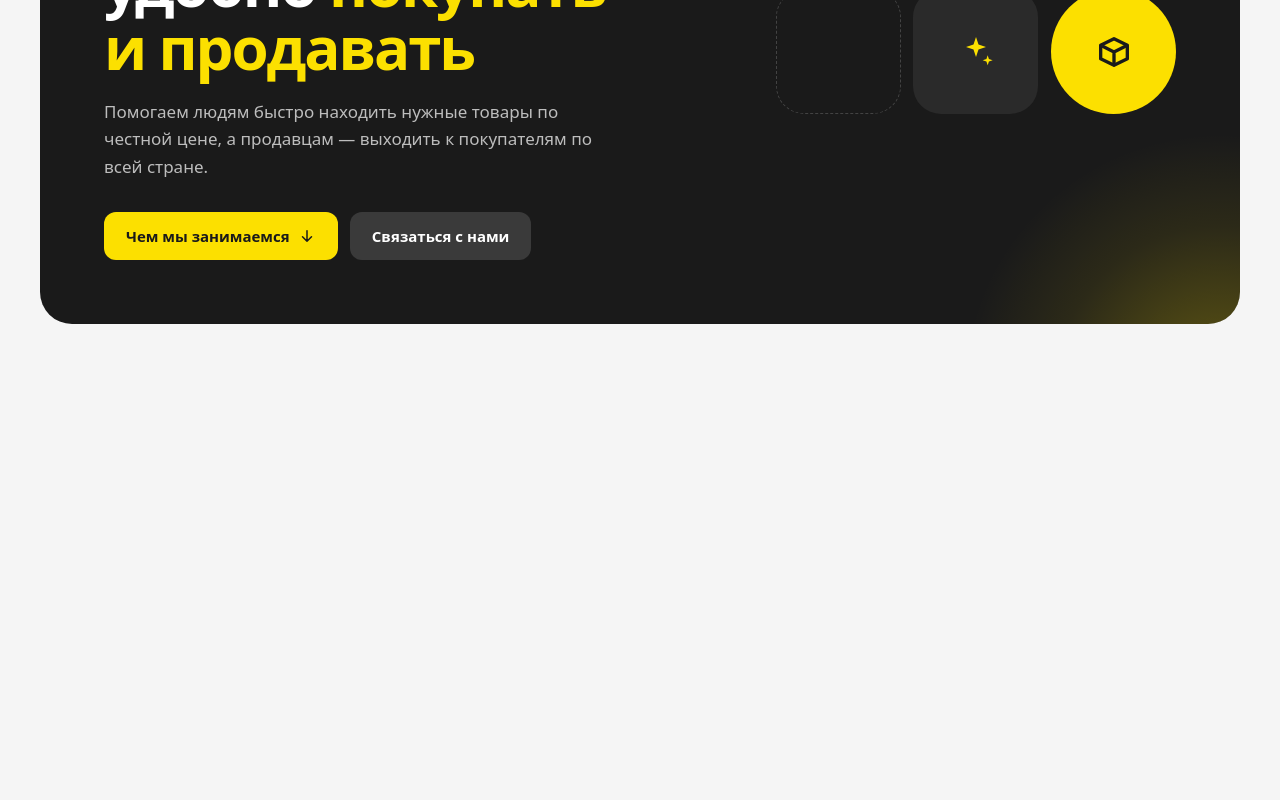
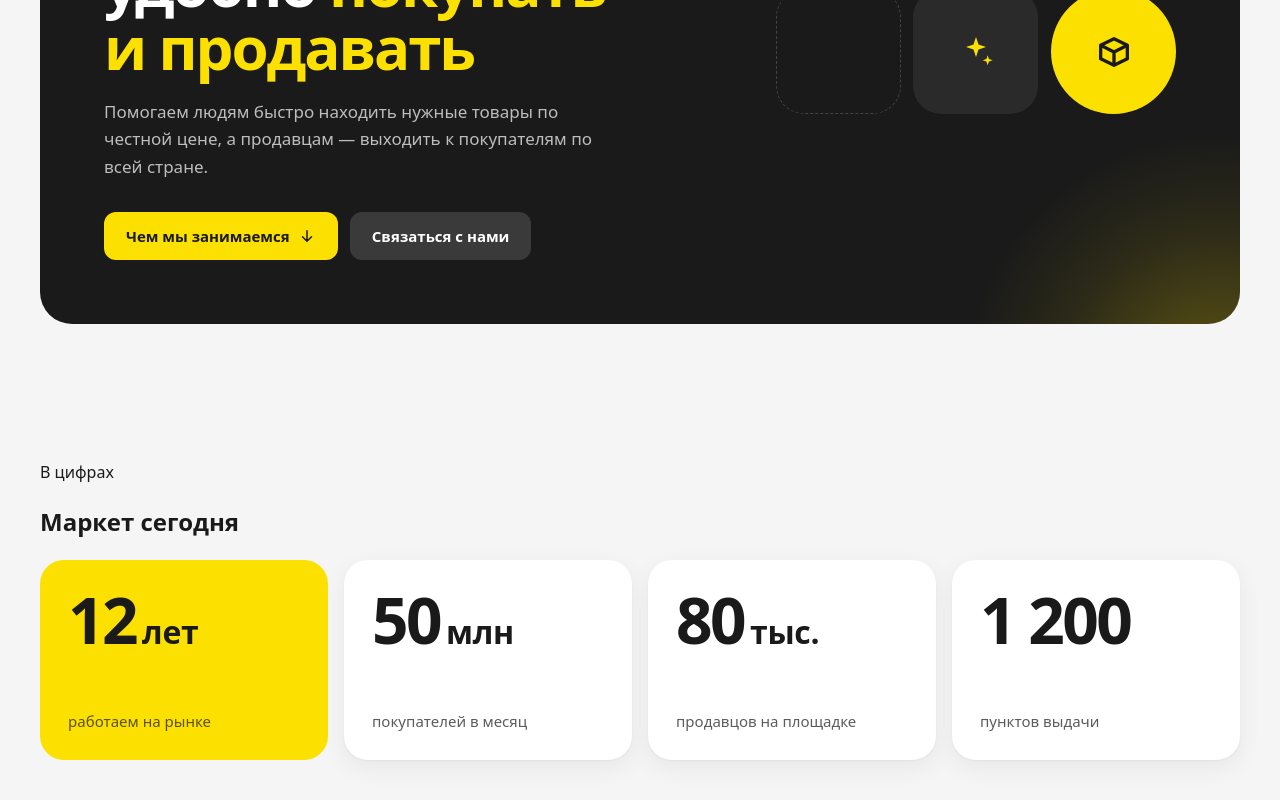
Before and after one commit to K1yotakaaa/yandex-market-clone, a React (Vite) app in the folder apps/remotes/about/: page / in a window 1280 px wide. Shown: the part 306-1106 px from the top of the page. Before the commit the page ends 800 px from the top, so only its background shows below. Built offline with nearby package versions, Linux system fonts and the light colour scheme.

Commit message:
feat(about): add stats section

```diff
--- a/apps/remotes/about/src/AboutPage.tsx
+++ b/apps/remotes/about/src/AboutPage.tsx
@@ -2,6 +2,7 @@ import { NAV_ITEMS } from './data/content';
 import { useActiveSection } from './hooks/useActiveSection';
 import { AnchorNav } from './components/AnchorNav';
 import { Hero } from './components/Hero';
+import { Stats } from './components/Stats';
 import styles from './AboutPage.module.css';
 
 const SECTION_IDS = NAV_ITEMS.map((item) => item.id);
@@ -14,6 +15,7 @@ export default function AboutPage() {
       <AnchorNav items={NAV_ITEMS} active={active} onSelect={scrollTo} />
       <main className={styles.main}>
         <Hero onNavigate={scrollTo} />
+        <Stats />
       </main>
     </div>
   );
--- /dev/null
+++ b/apps/remotes/about/src/components/Section.tsx
@@ -0,0 +1,27 @@
+import type { ReactNode } from 'react';
+import type { SectionId } from '../data/content';
+import styles from './Section.module.css';
+
+type Props = {
+  id: SectionId;
+  eyebrow: string;
+  title: string;
+  lead?: string;
+  children: ReactNode;
+};
+
+export function Section({ id, eyebrow, title, lead, children }: Props) {
+  const titleId = `${id}-title`;
+  return (
+    <section id={id} className={styles.section} aria-labelledby={titleId}>
+      <header className={styles.head}>
+        <p className={styles.eyebrow}>{eyebrow}</p>
+        <h2 id={titleId} className={styles.title}>
+          {title}
+        </h2>
+        {lead && <p className={styles.lead}>{lead}</p>}
+      </header>
+      {children}
+    </section>
+  );
+}
--- /dev/null
+++ b/apps/remotes/about/src/components/Stats.module.css
@@ -0,0 +1,86 @@
+.grid {
+  display: grid;
+  grid-template-columns: repeat(2, minmax(0, 1fr));
+  gap: 12px;
+  margin: 0;
+  padding: 0;
+  list-style: none;
+}
+
+.card {
+  display: flex;
+  flex-direction: column;
+  justify-content: space-between;
+  gap: 24px;
+  min-height: 160px;
+  padding: 20px;
+  border-radius: var(--ym-radius-l);
+  background: var(--ym-card);
+  box-shadow: var(--ym-shadow);
+}
+
+.card:first-child {
+  background: var(--ym-yellow);
+  color: var(--ym-ink);
+  box-shadow: none;
+}
+
+.value {
+  display: flex;
+  align-items: baseline;
+  flex-wrap: wrap;
+  gap: 0 6px;
+  margin: 0;
+  font-size: 40px;
+  font-weight: 800;
+  line-height: 1;
+  letter-spacing: -0.04em;
+  font-variant-numeric: tabular-nums;
+  white-space: nowrap;
+}
+
+.unit {
+  font-size: 0.5em;
+  font-weight: 700;
+  letter-spacing: -0.01em;
+}
+
+.label {
+  margin: 0;
+  color: var(--ym-text-2);
+  font-size: 14px;
+  line-height: 1.4;
+}
+
+.card:first-child .label {
+  color: rgba(26, 26, 26, 0.72);
+}
+
+@media (min-width: 768px) {
+  .grid {
+    gap: 16px;
+  }
+
+  .card {
+    min-height: 200px;
+    padding: 28px;
+  }
+
+  .value {
+    font-size: 56px;
+  }
+
+  .label {
+    font-size: 15px;
+  }
+}
+
+@media (min-width: 1024px) {
+  .grid {
+    grid-template-columns: repeat(4, minmax(0, 1fr));
+  }
+
+  .value {
+    font-size: 64px;
+  }
+}
--- /dev/null
+++ b/apps/remotes/about/src/components/Stats.tsx
@@ -0,0 +1,21 @@
+import { STATS } from '../data/content';
+import { Section } from './Section';
+import styles from './Stats.module.css';
+
+export function Stats() {
+  return (
+    <Section id="numbers" eyebrow="В цифрах" title="Маркет сегодня">
+      <ul className={styles.grid}>
+        {STATS.map((stat) => (
+          <li key={stat.label} className={styles.card}>
+            <p className={styles.value}>
+              {stat.value}
+              {stat.unit && <span className={styles.unit}>{stat.unit}</span>}
+            </p>
+            <p className={styles.label}>{stat.label}</p>
+          </li>
+        ))}
+      </ul>
+    </Section>
+  );
+}
--- a/apps/remotes/about/src/data/content.ts
+++ b/apps/remotes/about/src/data/content.ts
@@ -26,10 +26,10 @@ export const HERO = {
 export type Stat = { value: string; unit?: string; label: string };
 
 export const STATS: Stat[] = [
-  { value: '', unit: '', label: '' },
-  { value: '', unit: '', label: '' },
-  { value: '', unit: '', label: '' },
-  { value: '', unit: '', label: '' },
+  { value: '12', unit: 'лет', label: 'работаем на рынке' },
+  { value: '50', unit: 'млн', label: 'покупателей в месяц' },
+  { value: '80', unit: 'тыс.', label: 'продавцов на площадке' },
+  { value: '1 200', label: 'пунктов выдачи' },
 ];
 
 export type DirectionIcon = 'marketplace' | 'logistics' | 'sellers' | 'tech';
```
Also changed, not shown: apps/remotes/about/src/components/Section.module.css (added).
